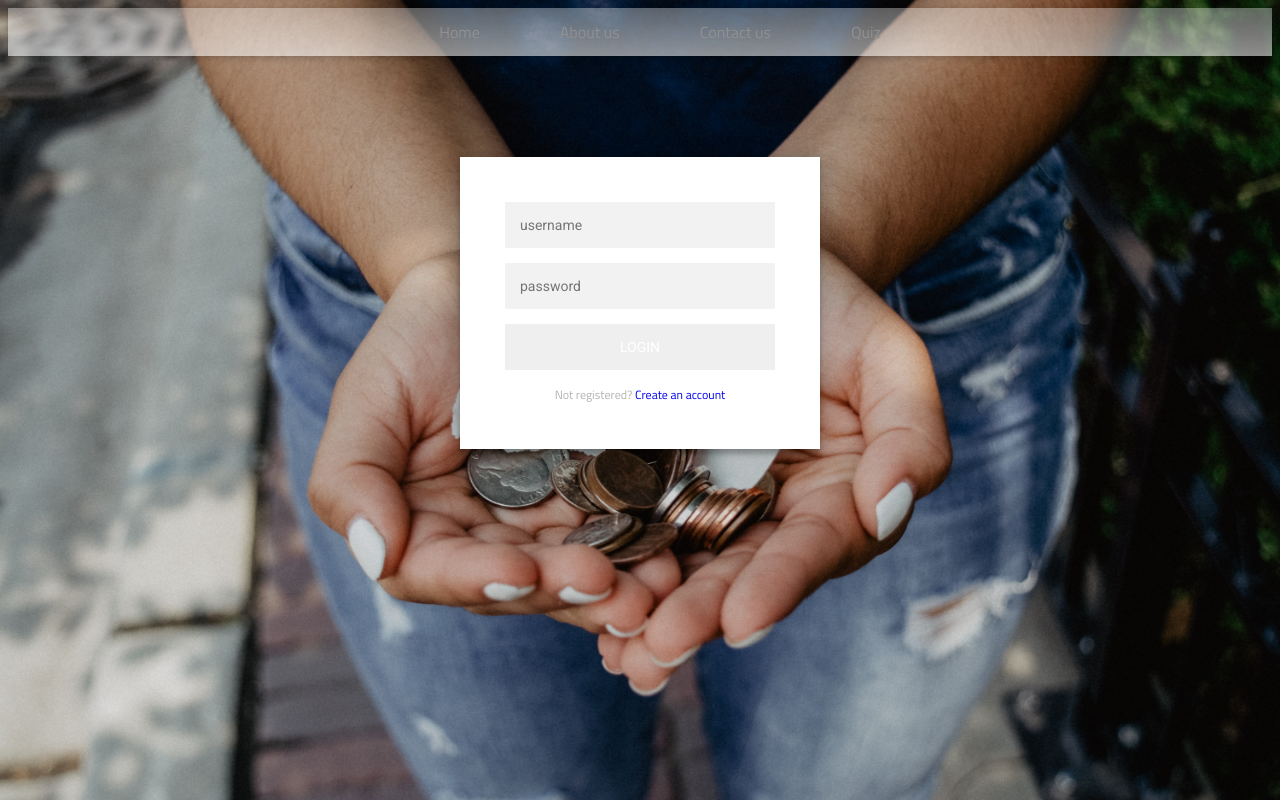
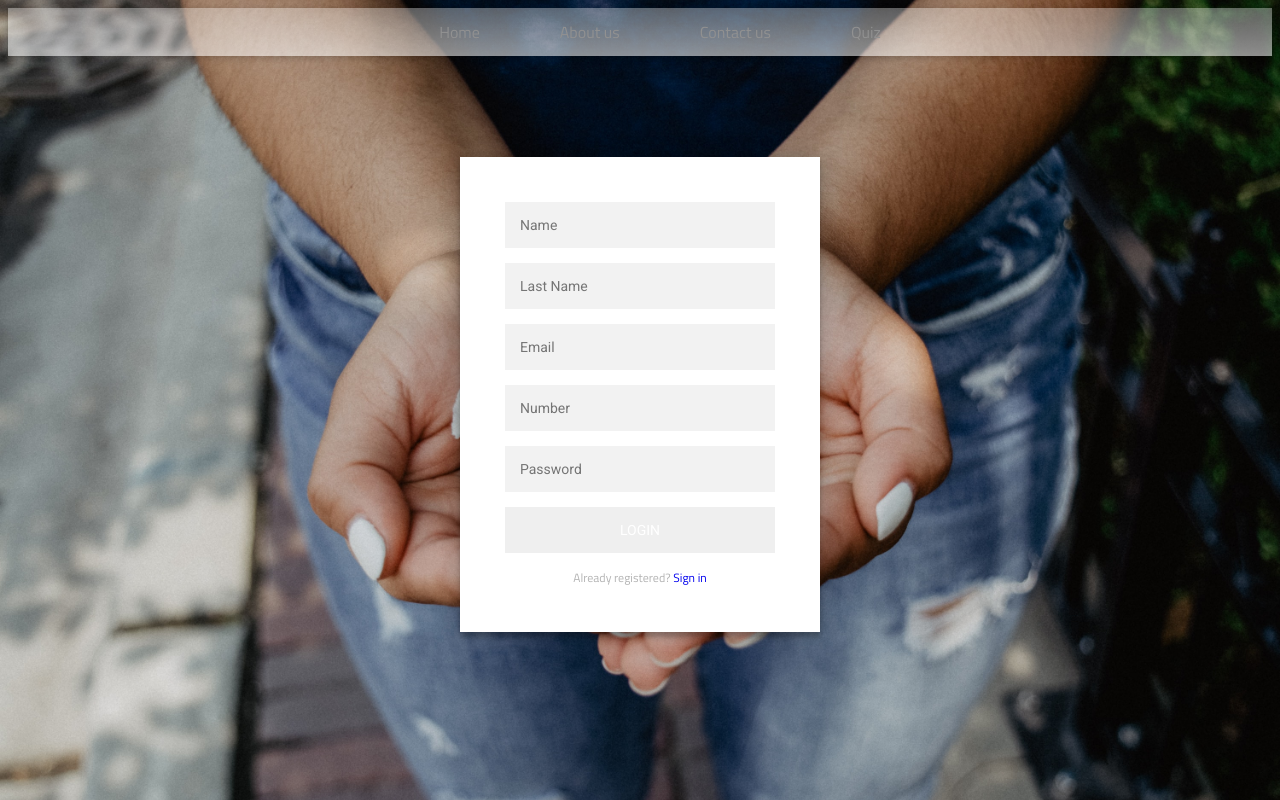
Before and after one commit to Alyza18/digitaloutcome, a plain HTML site: page index2.html in a window 1280 px wide. Drawn offline with Linux system fonts and the light colour scheme; files whose address does not match are found by name.

Commit message:
Update index2.html

```diff
--- a/index2.html
+++ b/index2.html
@@ -22,14 +22,14 @@
 <body>
   <nav>
     <ul>
-      <li><a href="realwebsite.html">Home</a></li>
+      <li><a href="index.html">Home</a></li>
       <li><a href="aboutus.html">About us</a>
 
       <li>
         <a href="#">Contact us</a>
         <ul>
-          <li><a href="contact.html">Resgister now</a></li>
-          <li><a href="signin.html">Sign in</a></li>
+          <li><a href="index3.html">Resgister now</a></li>
+          <li><a href="index2.html">Sign in</a></li>
         </ul>
       </li>
       <li><a href="quizpro.html">Quiz</a></li>
@@ -55,10 +55,13 @@
         <p class="message">Already registered? <a href="#">Sign In</a></p>
       </form>
       <form class="login-form">
-        <input type="text" placeholder="username"/>
-        <input type="password" placeholder="password"/>
+        <input type="text" placeholder="Name"/>
+        <input type="text" placeholder="Last Name"/>
+        <input type="password" placeholder="Email"/>
+        <input type="password" placeholder="Number"/>
+        <input type="text" placeholder="Password"/>
         <button>login</button>
-        <p class="message">Not registered? <a href="contact.html">Create an account</a></p>
+        <p class="message">Already registered? <a href="signin.html">Sign in</a></p>
       </form>
     </div>
   </div>
```
